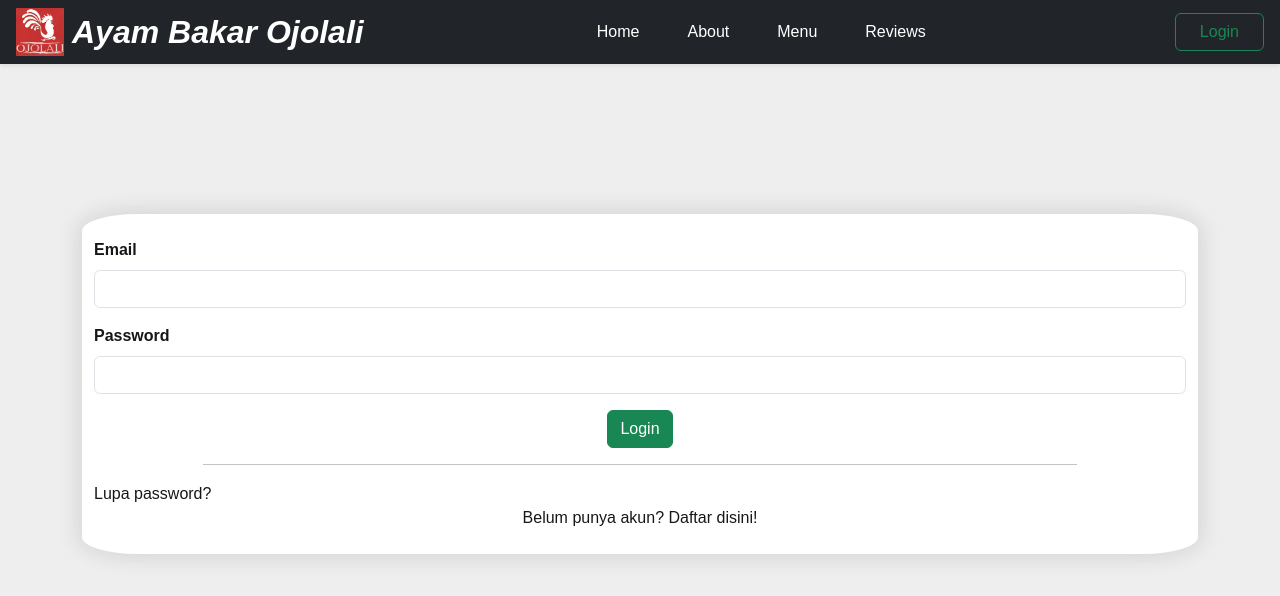
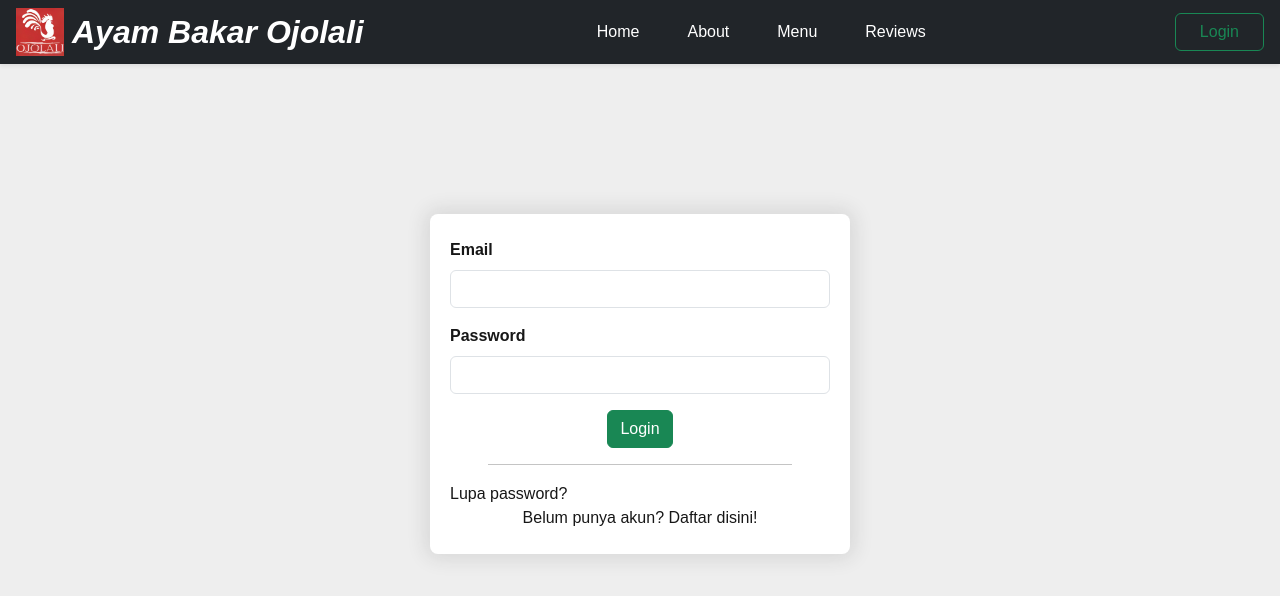
Before and after one commit to DanielKA014/uas-fe-frontend, a Next.js app in the folder project_uas/: page /login in a window 1280 px wide. Shown: the top 596 px of the page. Built offline with nearby package versions, Linux system fonts and the light colour scheme; no server answers.

Commit message:
login css fix part 2

```diff
--- a/project_uas/src/app/(auth)/login/page.tsx
+++ b/project_uas/src/app/(auth)/login/page.tsx
@@ -81,7 +81,7 @@ export default function Login() {
         {loading && <LoadingSpinner fullScreen size="lg" />}
 
         {!loading && (
-          <div className="container w-100 w-md-75 w-lg-25 form-container py-4 d-flex flex-column align-items-center">
+          <div className="form-container py-4 d-flex flex-column align-items-center">
             <div className="mb-3 w-100">
               <label htmlFor="emailForm" className="form-label">Email</label>
               <input
--- a/project_uas/src/app/(auth)/styles.css
+++ b/project_uas/src/app/(auth)/styles.css
@@ -1,27 +1,32 @@
-html, body{
+html,
+body {
   overflow-y: hidden;
   background-color: #eeeeee;
 }
 
-.form-container{
+.form-container {
   box-shadow: 0px 0px 20px 4px rgba(41, 41, 41, 0.12);
-    border-radius: 5%;
+  border-radius: 8px;
   background-color: white;
+  width: 50%;
+  max-width: 420px;
+  margin: 0 auto;
+  padding: 20px;
 }
 
-.parent{
+.parent {
   min-height: 80vh;
 }
 
-label{
+label {
   font-weight: 600;
 }
 
-hr{
+hr {
   height: 2px;
   width: 80%;
 }
 
-.mb-3{
+.mb-3 {
   width: 80%;
 }
```
Lines whose indentation alone changed are shown as unchanged.
